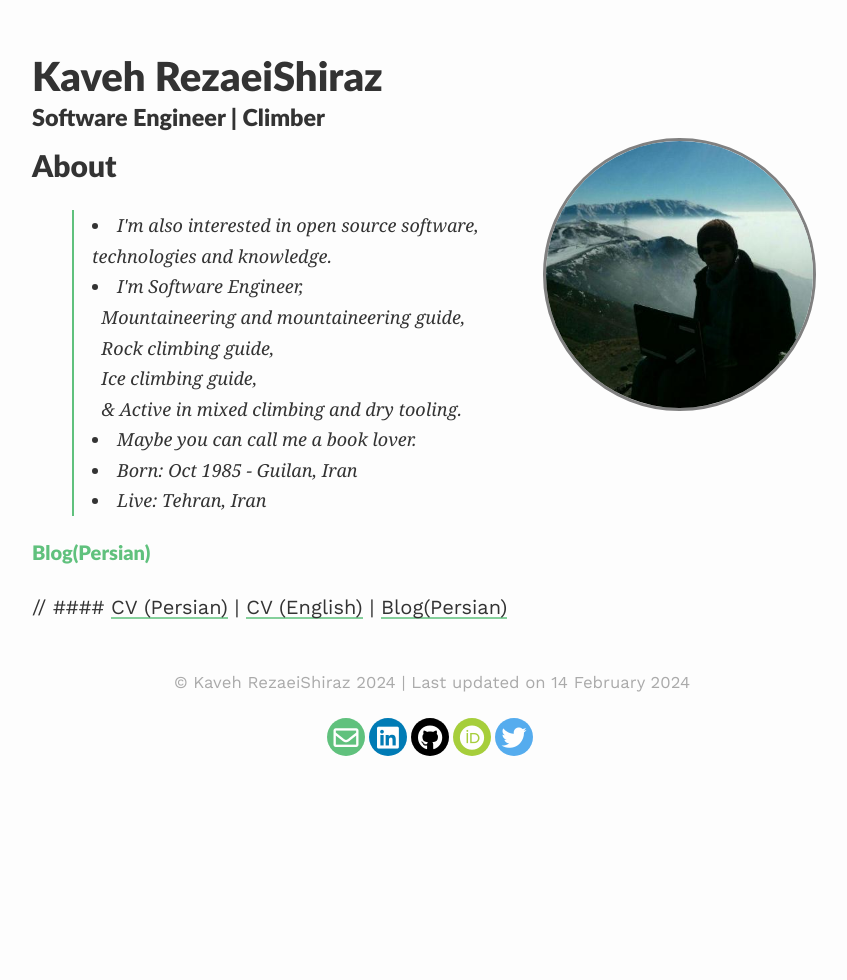
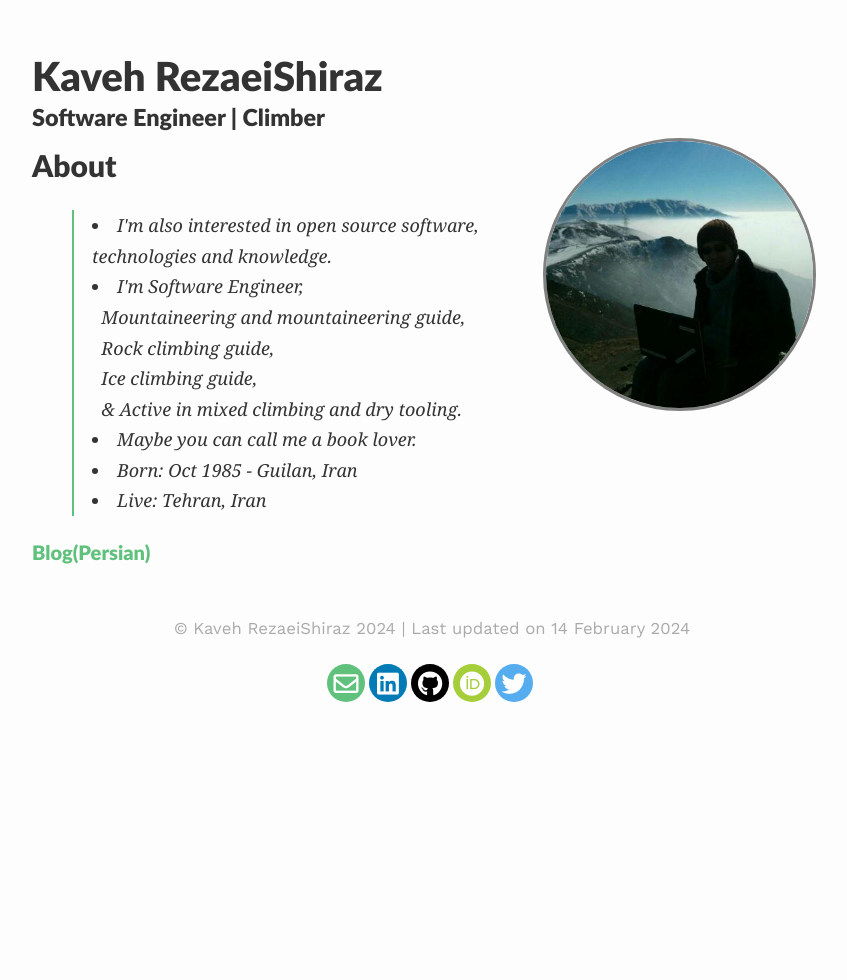
Before and after one commit to KavehRS/website, a Jekyll site: the page built from index.md, in a window 1280 px wide. Shown: the whole page, without its empty margins (208-1055 px from the left). Built offline with Jekyll 4.4.1, drawn with Linux system fonts in a browser that asks for light colours; nearby versions of some CDN libraries; our own code applies the rules of GitHub Pages for plain Markdown files.

Commit message:
Update index.md

```diff
--- a/index.md
+++ b/index.md
@@ -27,7 +27,7 @@ published: true
 
 
 ####  [Blog(Persian)](https://blog.kavehrs.com/)
-// #### [CV (Persian)](/assets/pdf/cv-fa.pdf) |  [CV (English)](/assets/pdf/cv-en.pdf) | [Blog(Persian)](https://blog.kavehrs.com/)
+<!-- #### [CV (Persian)](/assets/pdf/cv-fa.pdf) |  [CV (English)](/assets/pdf/cv-en.pdf) | [Blog(Persian)](https://blog.kavehrs.com/)  -->
 
 
 
```
